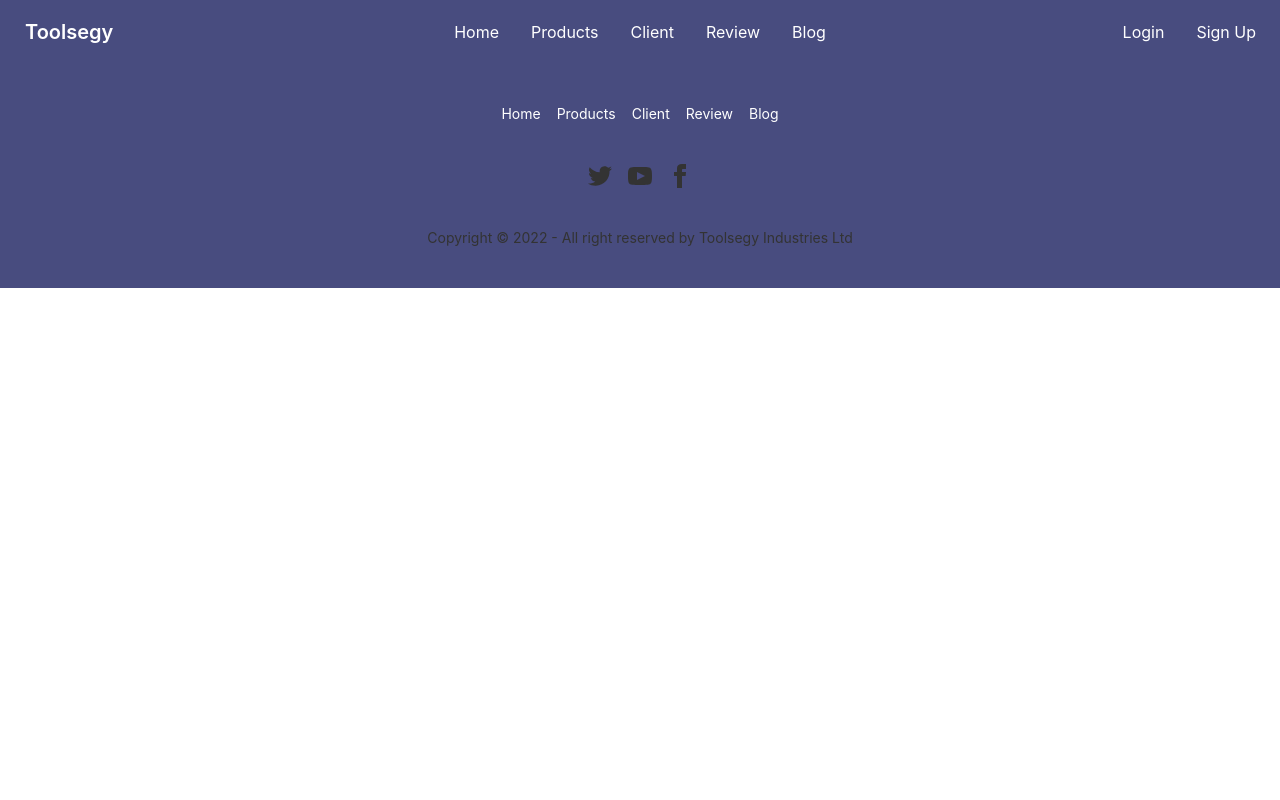
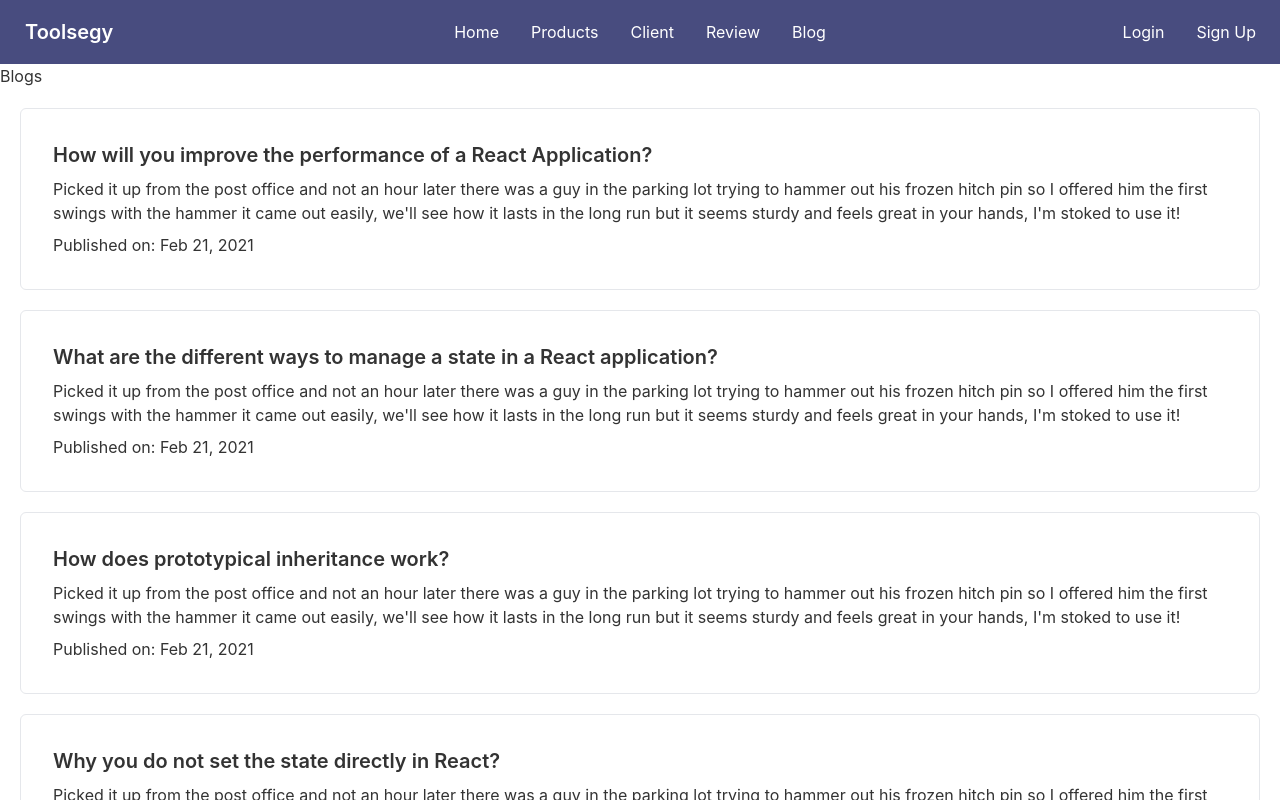
Before and after one commit to Khalidprithy/Toolsegy-client, a React (Create React App) app: page /blog in a window 1280 px wide. Shown: the top 800 px of the page. Built offline with nearby package versions, Linux system fonts and the light colour scheme.

Commit message:
blog added

```diff
--- /dev/null
+++ b/public/blog.json
@@ -0,0 +1,56 @@
+[
+    {
+        "_id": "124e13b9-2d54-4b2f-a74d-a77b362d6ead1",
+        "name": "Khalid",
+        "date": "Feb 21, 2021",
+        "email": "khalidprithy@gmail.com",
+        "question": "How will you improve the performance of a React Application?",
+        "answer": "Picked it up from the post office and not an hour later there was a guy in the parking lot trying to hammer out his frozen hitch pin so I offered him the first swings with the hammer it came out easily, we'll see how it lasts in the long run but it seems sturdy and feels great in your hands, I'm stoked to use it!",
+        "photo": "https://zanzidigital.co.uk/wp-content/uploads/2017/08/ecommerce-icon-sales-results.jpg"
+    },
+    {
+        "_id": "124e13b9-2d54-4b2f-a74d-a77b362d6ead2",
+        "name": "Khalid",
+        "date": "Feb 21, 2021",
+        "email": "khalidprithy@gmail.com",
+        "question": " What are the different ways to manage a state in a React application?",
+        "answer": "Picked it up from the post office and not an hour later there was a guy in the parking lot trying to hammer out his frozen hitch pin so I offered him the first swings with the hammer it came out easily, we'll see how it lasts in the long run but it seems sturdy and feels great in your hands, I'm stoked to use it!",
+        "photo": "https://i.ibb.co/HgzfcDK/client.jpg"
+    },
+    {
+        "_id": "124e13b9-2d54-4b2f-a74d-a77b362d6ead3",
+        "name": "Khalid",
+        "date": "Feb 21, 2021",
+        "email": "khalidprithy@gmail.com",
+        "question": "How does prototypical inheritance work?",
+        "answer": "Picked it up from the post office and not an hour later there was a guy in the parking lot trying to hammer out his frozen hitch pin so I offered him the first swings with the hammer it came out easily, we'll see how it lasts in the long run but it seems sturdy and feels great in your hands, I'm stoked to use it!",
+        "photo": "https://i.ibb.co/HgzfcDK/client.jpg"
+    },
+    {
+        "_id": "124e13b9-2d54-4b2f-a74d-a77b362d6ead4",
+        "name": "Khalid",
+        "date": "Feb 21, 2021",
+        "email": "khalidprithy@gmail.com",
+        "question": "Why you do not set the state directly in React?",
+        "answer": "Picked it up from the post office and not an hour later there was a guy in the parking lot trying to hammer out his frozen hitch pin so I offered him the first swings with the hammer it came out easily, we'll see how it lasts in the long run but it seems sturdy and feels great in your hands, I'm stoked to use it!",
+        "photo": "https://i.ibb.co/HgzfcDK/client.jpg"
+    },
+    {
+        "_id": "124e13b9-2d54-4b2f-a74d-a77b362d6ead5",
+        "name": "Khalid",
+        "date": "Feb 21, 2021",
+        "email": "khalidprithy@gmail.com",
+        "question": "You have an array of products. Each product has a name, price, description, etc. How will you implement a search to find products by name?",
+        "answer": "Picked it up from the post office and not an hour later there was a guy in the parking lot trying to hammer out his frozen hitch pin so I offered him the first swings with the hammer it came out easily, we'll see how it lasts in the long run but it seems sturdy and feels great in your hands, I'm stoked to use it!",
+        "photo": "https://i.ibb.co/HgzfcDK/client.jpg"
+    },
+    {
+        "_id": "124e13b9-2d54-4b2f-a74d-a77b362d6ead5",
+        "name": "Khalid",
+        "date": "Feb 21, 2021",
+        "email": "khalidprithy@gmail.com",
+        "question": " What is a unit test? Why should write unit tests?",
+        "answer": "Picked it up from the post office and not an hour later there was a guy in the parking lot trying to hammer out his frozen hitch pin so I offered him the first swings with the hammer it came out easily, we'll see how it lasts in the long run but it seems sturdy and feels great in your hands, I'm stoked to use it!",
+        "photo": "https://i.ibb.co/HgzfcDK/client.jpg"
+    }
+]
--- a/src/App.js
+++ b/src/App.js
@@ -8,6 +8,7 @@ import Login from './components/LoginSystem/Login/Login';
 import SignUp from './components/LoginSystem/SignUp/SignUp';
 import Footer from './components/Shared/Footer/Footer';
 import AllReview from './components/Pages/Reviews/AllReview';
+import Blog from './components/Pages/Blog/Blog';
 
 function App() {
   return (
@@ -18,6 +19,7 @@ function App() {
         <Route path='/products' element={<Product></Product>}></Route>
         <Route path='/client' element={<Clients></Clients>}></Route>
         <Route path='/review' element={<AllReview></AllReview>}></Route>
+        <Route path='/blog' element={<Blog></Blog>}></Route>
         <Route path='/login' element={<Login></Login>}></Route>
         <Route path='/signup' element={<SignUp></SignUp>}></Route>
       </Routes>
--- /dev/null
+++ b/src/components/Pages/Blog/Blog.js
@@ -0,0 +1,23 @@
+import React from 'react';
+import useBlogs from '../../../hooks/useBlog';
+import ShowBlog from './ShowBlog';
+
+const Blog = () => {
+    const [blogs] = useBlogs();
+    return (
+        <div>
+            <h1>Blogs</h1>
+            <div>
+                {
+                    blogs.map(blog => <ShowBlog
+                        key={blog._id}
+                        blog={blog}
+                    ></ShowBlog>)
+                }
+            </div>
+
+        </div>
+    );
+};
+
+export default Blog;
--- /dev/null
+++ b/src/components/Pages/Blog/ShowBlog.js
@@ -0,0 +1,18 @@
+import React from 'react';
+
+const ShowBlog = ({ blog }) => {
+    return (
+        <div>
+            <div class="card card-side rounded-md border m-5">
+                <div class="card-body">
+                    <h2 class="card-title">{blog.question}</h2>
+                    <p>{blog.answer}</p>
+                    <p>Published on: {blog.date}</p>
+                </div>
+                <figure><img className='rounded sm:hidden lg:w-52' src={blog.photo} alt="Movie" /></figure>
+            </div>
+        </div>
+    );
+};
+
+export default ShowBlog;
--- a/src/components/Pages/Clients/Clients.js
+++ b/src/components/Pages/Clients/Clients.js
@@ -8,7 +8,7 @@ const Clients = () => {
 
     return (
         <div>
-            <h1>Clients</h1>
+            <h1 className='text-2xl font-bold text-center m-2'>Clients</h1>
             <div className='grid grid-cols-1 md:grid-cols-2 lg:grid-cols-3 gap-4 m-2'>
                 {
                     clients.map(client => <AllClients
--- /dev/null
+++ b/src/hooks/useBlog.js
@@ -0,0 +1,15 @@
+import { useEffect, useState } from "react";
+
+const useBlogs = () => {
+    const [blogs, setBlogs] = useState([]);
+
+    useEffect(() => {
+        fetch('blog.json')
+            .then(res => res.json())
+            .then(data => setBlogs(data))
+    }, [])
+    return [blogs, setBlogs];
+
+}
+
+export default useBlogs;
```
Also changed, not shown: public/review.json (+6 -6 lines).
